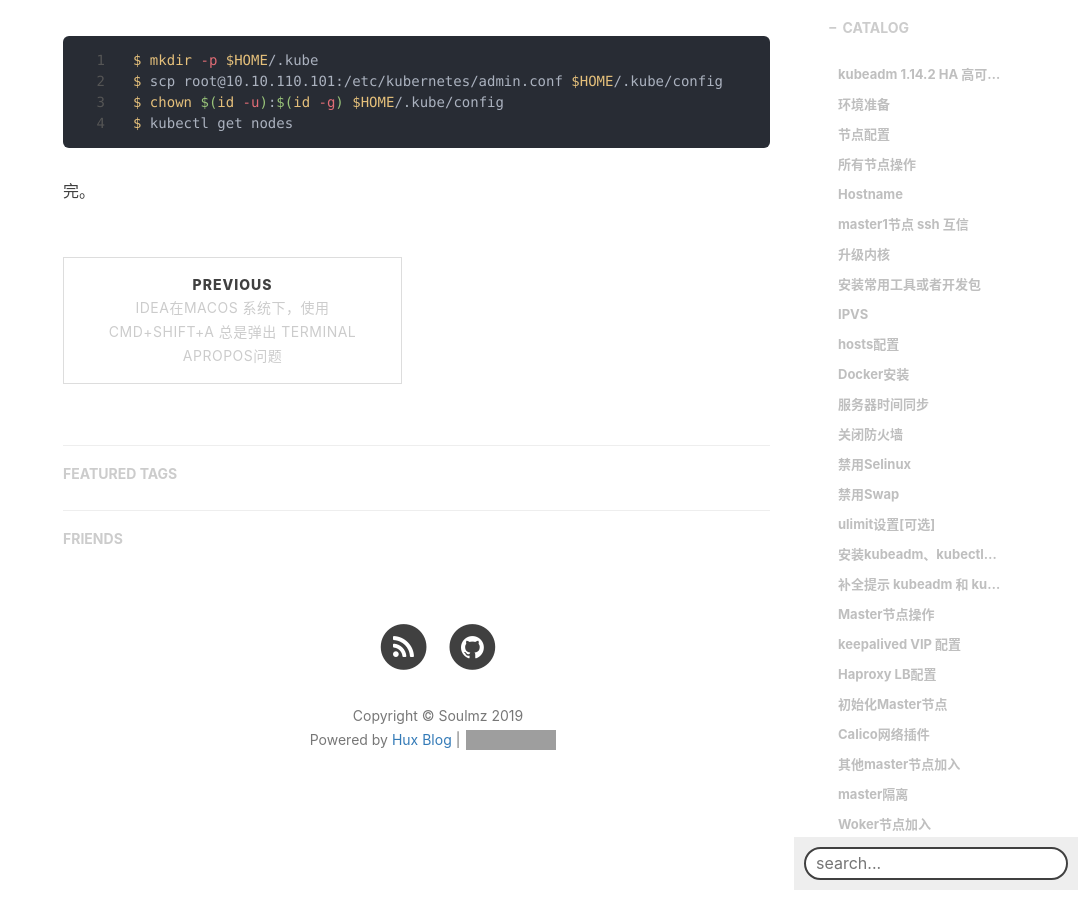
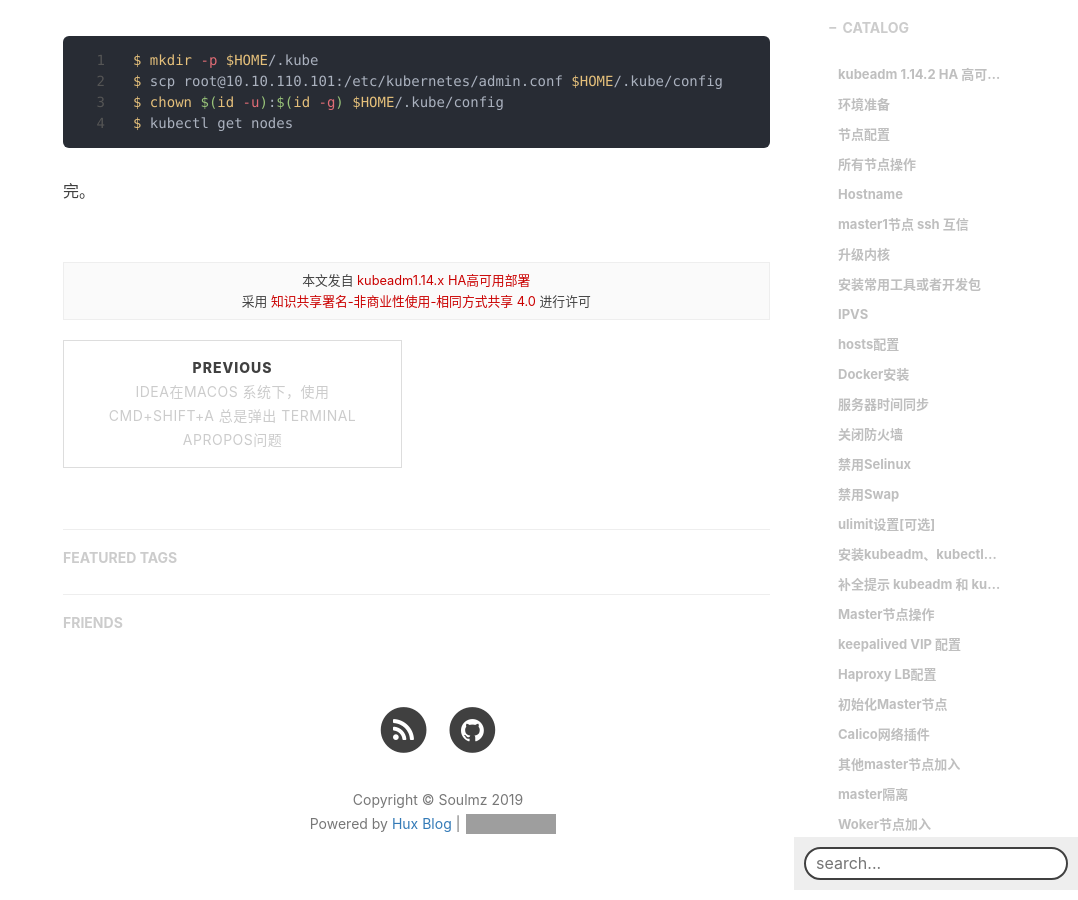
Before and after one commit to soulmz/soulmz.github.io, a Jekyll site: the page built from _posts/2019-05-22-kubeadm1.14-HA-高可用部署.md, in a window 1280 px wide and 900 px high, scrolled down 22067 px. Shown: the whole window, without its empty margins (202-1280 px from the left). Built offline with Jekyll 4.4.1, drawn with Linux system fonts in a browser that asks for light colours; nearby versions of some CDN libraries; comment, search, counter and statistics services are not loaded; grey boxes are pictures that could not be loaded.

Commit message:
增加知识共享署名

````diff
--- a/_layouts/post.html
+++ b/_layouts/post.html
@@ -32,6 +32,21 @@ layout: default
 				{{ content }}
 
                 <hr style="visibility: hidden;">
+
+                  <div style="margin-top: 2em;
+                font-size: 0.8em;
+                border: 1px solid #eee;
+                background: rgb(250,250,250);
+                padding: 0.5em;
+                text-align: center;">
+                    <div>
+                        本文发自 <a style="color: #CA0000;" href="{{page.url}}}">{{page.title}}</a>
+                    </div>
+                    <div>
+                        采用 <a style="color: #CA0000;" href="http://creativecommons.org/licenses/by-nc-sa/4.0/" target="_blank">知识共享署名-非商业性使用-相同方式共享 4.0</a> 进行许可
+                    </div>
+                </div>
+
                 <ul class="pager">
                     {% if page.previous.url %}
                     <li class="previous">
--- a/_posts/2019-05-22-kubeadm1.14-HA-高可用部署.md
+++ b/_posts/2019-05-22-kubeadm1.14-HA-高可用部署.md
@@ -954,4 +954,6 @@ $ chown $(id -u):$(id -g) $HOME/.kube/config
 $ kubectl get nodes
 ```
 
+
+
 完。
````
